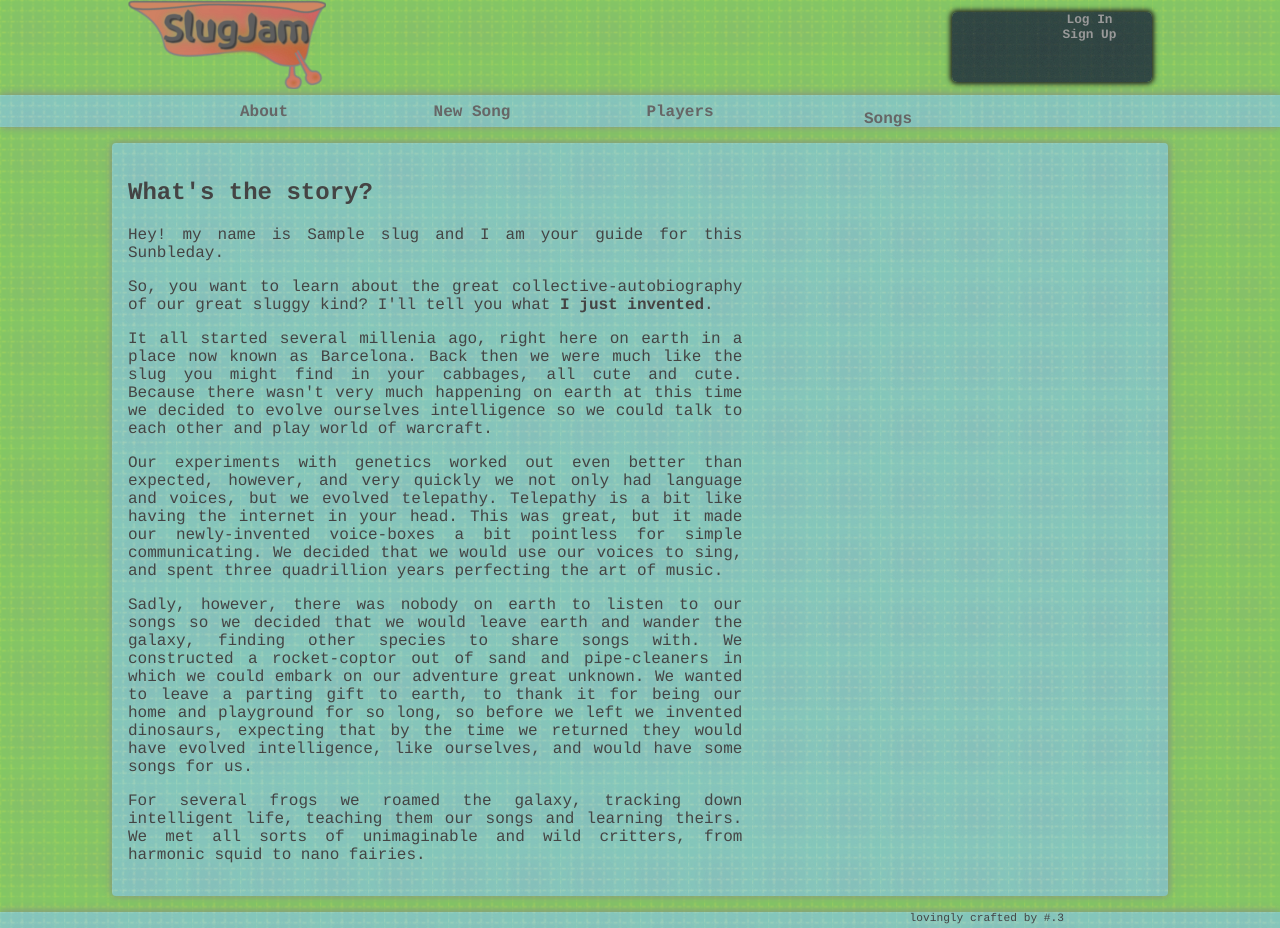
After one commit to SamsPepper1/slugsynth_dynamic, a Django app: page /story/ in a window 1280 px wide. The commit adds this page. Run offline with Django 3.2, Linux system fonts and the light colour scheme; tables that the repository leaves empty hold one stand-in row (values such as "Sample post"); parts of the project's set-up code (start-up, migrations or seed data) failed here and were passed over.

Commit message:
octave change working. started story template

```diff
--- /dev/null
+++ b/home/storymaker.py
@@ -0,0 +1,66 @@
+
+import random
+from slugs.models import Slug
+from datetime import datetime
+
+WEEKDAYS = ['Mondinay','Tuddleesday','Webnesdaddle','Thurtemday','Fribblesway','Saturnickle','Sunbleday']
+ADJECTIVES = ['proud','great','bold','grusome','icky','boring','harmonic','historical','fantabulous','wild','brave','ambitious','melodic']
+LOCATIONS = ['Barcelona','Ipswich','Texas','Stone Henge','the Amazon Jungle','Skegness','Berlin']
+ICKY = ['gooey','slimey','icky','sticky','slow','gross','cute','creepy','fat','squidgy','boring','quiet']
+MATERIALS = ['sticks','rare-matals','shells','sand','leaves','stones','slime','paper','feathers','papier-mache','pipe-cleaners','toiet-paper-tubes']
+NUMBER = ['several','three quadrillion',str(random.randint(2,999999)),'a few']
+TIMEUNIT = ['moons','years','decades','millenia','centuries','light-years','frogs','winters']
+MOVEMENT = ['roamed','travelled','traversed','wandered','explored','meandered','bimbled about']
+CREATURES_ADJ = ['wild','wierd','famtastic','unimaginable','impossible','fictional','strange','odd','wonderful','crazy',]
+CREATURE_PHYSICAL_ADJ = ['tall','flourescent','jumping','hopping','flying','green','orange','giant','tiny','nano','mega','running','burrowing','short','spotted','shelled','horned','spikey','talkative','wailing','screaching','percussive', 'gasseous','flatulent','intelligent','smart','melodic','harmonic','orchestral']
+CREATURE = ['toads','snails','cheetahs','potatos','squid','sheep','foxes','eagles','pandas','monkeys','lobsters','octupi','mushrooms','fairies','gasses','liquids','blobs','slimers','rocks','homonids','cyborgs','robots','doolaleyos','birds','snuggle-fish','fish','donkeys']
+
+
+CREATURES_GENERAL = ['creatures','beasts','beasties','animals','critters','aliens','entities']
+
+
+
+
+adj_and_adj = lambda choices: random.choice(choices) + ' and ' + random.choice(choices)
+timespan = lambda : random.choice(NUMBER) + ' ' + random.choice(TIMEUNIT)
+new_creature = lambda : random.choice(CREATURE_PHYSICAL_ADJ) + ' ' + random.choice(CREATURE)
+
+def getRandomStoryWords():
+	info = {}
+	info['slug'] = random.choice(Slug.objects.all())
+	info['instructor'] = random.choice(['introductor', 'introducer', 'guide','story-teller','biggle-fibber', 'historian','educationist','yarn-spinner', 'explainorator'])
+	now = datetime.now()
+	if random.random() > 0.4:
+		if 6 <= now.hour < 12 :
+			info['time'] = 'morning'
+		elif now.hour < 17 :
+			info['time'] = random.choice(['afternoon','afternoodle','PM'])
+		elif now.hour < 24:
+			info['time'] = 'evening'
+		else:
+			info['time'] = 'night'
+	else:
+		info['time'] = WEEKDAYS[now.weekday()]
+	info['learn'] = random.choice(['learn','hear','inquire','discover a bit','seek sacred knowledges'])
+	info['adjective1'] = random.choice(ADJECTIVES)
+	info['historysyn'] = random.choice(['history','tale','story','genesis','collective-autobiography'])
+	info['adjective2'] = random.choice(ADJECTIVES)
+	info['know'] = random.choice(['know','remember','just invented','recall','think happenned'])
+	info['started'] = random.choice(['started','began','commenced','originated','started','began'])
+	info['timespan1'] = timespan()
+	info['place'] = random.choice(LOCATIONS)
+	info['commonSlugPlace'] = random.choice(['garden','cabbages','nose','garden','slugjar','bradbin','potato plants','bin'])
+	info['icky1'] = random.choice(ICKY)
+	info['icky2'] = random.choice(ICKY)
+	info['great'] = random.choice(['great','excellent','fantabmazing','fine','really cool'])
+	info['timespan2'] = timespan()
+	info['intelligent_act'] = random.choice(['write poetry','play ' + random.choice(['chess','tennis','world of warcraft']),'do science'])
+	info['spaceship'] = "-".join([random.choice(['rocket','star','solar','flying','space','warp','hyper']),random.choice(['ship','coptor','sail','baloon','machine','craft','boat','mobile'])])
+	info['materials'] = random.choice(MATERIALS) + ' and '+ random.choice(MATERIALS)
+	info['timespan3'] = timespan()
+	info['movement'] = random.choice(MOVEMENT)
+	info['creatures_adjectives'] = adj_and_adj(CREATURES_ADJ)
+	info['creatures_general'] = random.choice(CREATURES_GENERAL)
+	info['creature_1'] = new_creature()
+	info['creature_2'] = new_creature()
+	return info
--- /dev/null
+++ b/home/templates/story.html
@@ -0,0 +1,24 @@
+{% extends 'base.html' %}
+
+{% block title%}Whats the story?{% endblock %}
+
+{% block content %}
+	<div class="main">
+		<header>
+			<h2>What's the story?</h2>
+		</header>
+		<article>
+			<p> Hey! my name is {{ slug.name }} and I am your {{ instructor }} for this {{ time }}.
+
+			<p> So, you want to {{ learn }} about the {{ adjective1 }} {{ historysyn }} of our {{ adjective2 }} sluggy kind? I'll tell you what <span title="Everyslugs version of events is different, sometimes because we see things differently, sometimes becasue we forget, and sometimes because we just make things up. Remember never to take anything a slug tells you too seriously!!" class="help">I {{ know }}</span>.</p>
+
+
+			<p> It all {{ started }} {{timespan1}} ago, right here on earth in a place now known as {{ place }}. Back then we were much like the slug you might find in your {{ commonSlugPlace }}, all {{icky1}} and {{icky2}}. Because there wasn't very much happening on earth at this time we decided to evolve ourselves intelligence so we could talk to each other and {{ intelligent_act }}. </p>
+
+			<p>Our experiments with genetics worked out even better than expected, however, and very quickly we not only had language and voices, but we evolved telepathy. Telepathy is a bit like having the internet in your head. This was {{ great }}, but it made our newly-invented voice-boxes a bit pointless for simple communicating. We decided that we would use our voices to sing, and spent {{ timespan2 }} perfecting the art of music.</p>
+			<p> Sadly, however, there was nobody on earth to listen to our songs so we decided that we would leave earth and wander the galaxy, finding other species to share songs with. We constructed a {{ spaceship }} out of {{ materials }} in which we could embark on our adventure great unknown. We wanted to leave a parting gift to earth, to thank it for being our home and playground for so long, so before we left we invented dinosaurs, expecting that by the time we returned they would have evolved intelligence, like ourselves, and would have some songs for us.</p>
+
+			<p>For {{ timespan3 }} we {{ movement }} the galaxy, tracking down intelligent life, teaching them our songs and learning theirs. We met all sorts of {{creatures_adjectives}} {{ creatures_general }}, from {{creature_1}} to {{creature_2}}. </p>
+		</article>
+	</div>
+{% endblock %}
--- a/home/views.py
+++ b/home/views.py
@@ -1,5 +1,6 @@
 from django.shortcuts import render
 from django.http import HttpResponse
+from home.storymaker import getRandomStoryWords
 
 # Home view (for address '/')
 def home(request):
@@ -14,3 +15,8 @@ def testAjax(request):
 
 def about(request):
 	return render(request,'about.html')
+
+
+def story(request):
+	storyWords = getRandomStoryWords()
+	return render(request, 'story.html', storyWords)
--- a/slugsynth_dynamic/urls.py
+++ b/slugsynth_dynamic/urls.py
@@ -1,5 +1,5 @@
 from django.conf.urls import patterns, include, url
-from home.views import home, testAjax, about
+from home.views import home, testAjax, about, story
 from django.contrib import admin
 from dajaxice.core import dajaxice_autodiscover
 import settings
@@ -10,6 +10,7 @@ admin.autodiscover()
 urlpatterns = patterns('',
 	url(r'^$', home),
 	url(r'^about/$', about),
+	url(r'^story/$',story),
 	url(r'^testajax$',testAjax),
 	url(r'^song/', include('song.urls')),
 	#url(r'^poll/(\d+)/$', poll),
--- a/static/css/main.css
+++ b/static/css/main.css
@@ -862,3 +862,9 @@ ul.numbers li strong {
 	font-size: 80%;
 	font-weight: bold;
 }
+
+
+span.help {
+	font-weight: bold;
+	cursor: pointer;
+}
```
Also changed, not shown: player/models.py (+1 -1 lines), static/js/slugsynth.js (+24 -3 lines).
